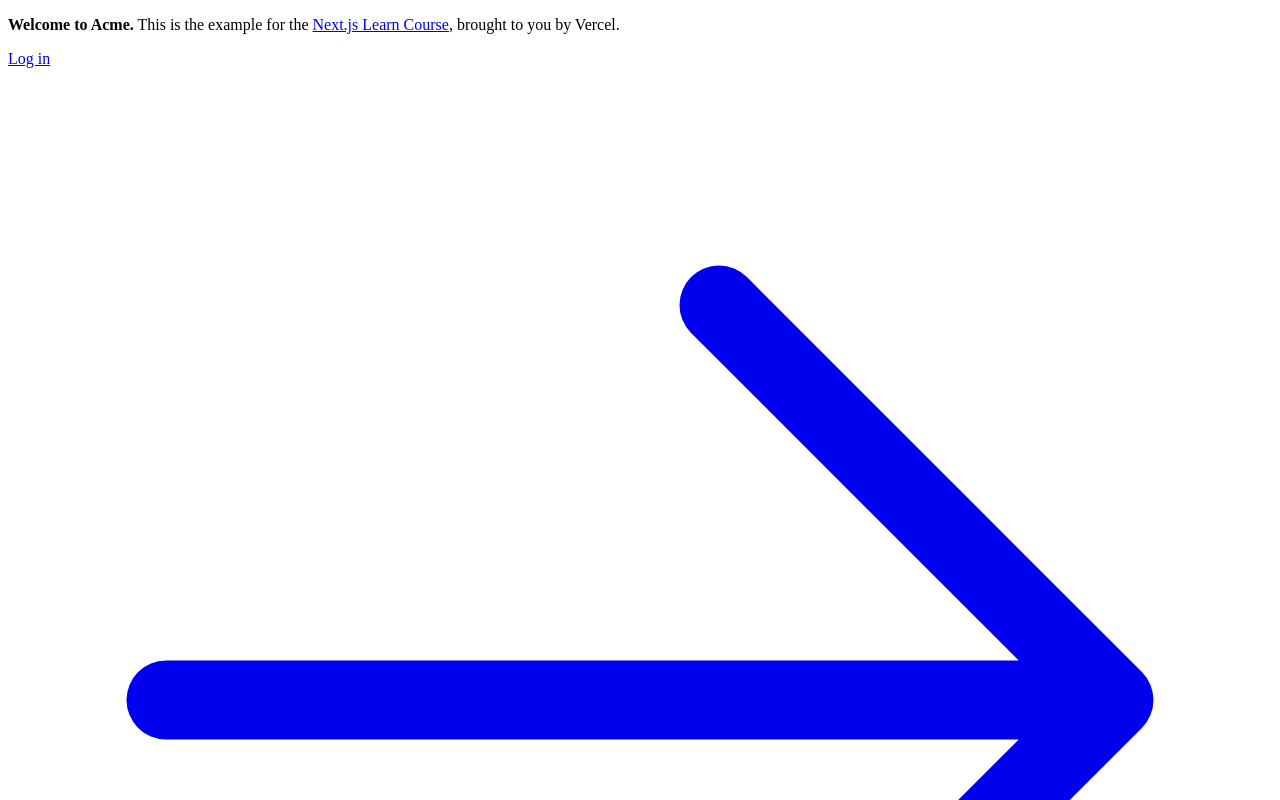
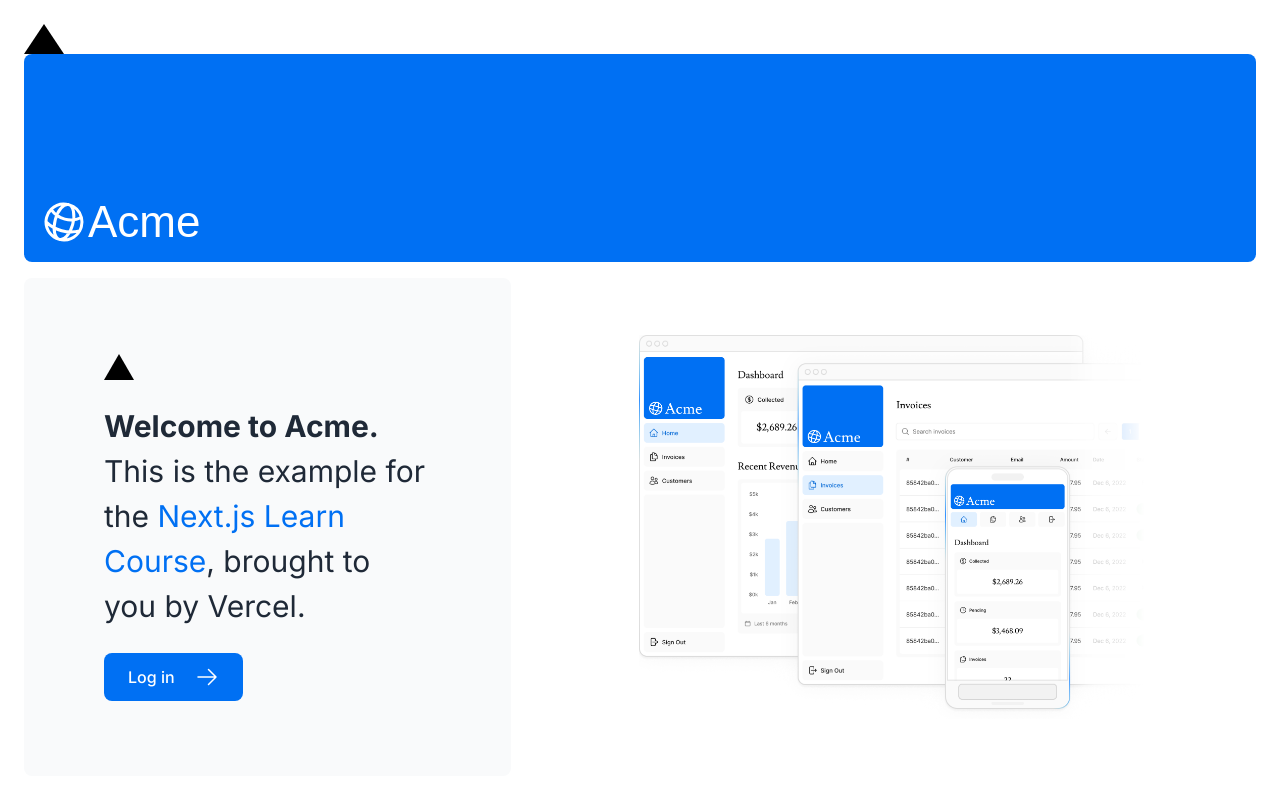
Before and after one commit to stelis-stelico/nextjs-dashboard, a Next.js app: page / in a window 1280 px wide. Shown: the top 800 px of the page. Built offline with nearby package versions, Linux system fonts and the light colour scheme; a web font is replaced by a local one.

Commit message:
Fixed styling issue

```diff
--- a/app/layout.tsx
+++ b/app/layout.tsx
@@ -1,3 +1,6 @@
+import '@/app/ui/global.css';
+import { inter } from '@/app/ui/fonts';
+
 export default function RootLayout({
   children,
 }: {
@@ -5,7 +8,7 @@
 }) {
   return (
     <html lang="en">
-      <body>{children}</body>
+      <body className={`${inter.className} antialiased`}>{children}</body>
     </html>
   );
 }
--- a/app/page.tsx
+++ b/app/page.tsx
@@ -1,15 +1,20 @@
 import AcmeLogo from '@/app/ui/acme-logo';
 import { ArrowRightIcon } from '@heroicons/react/24/outline';
 import Link from 'next/link';
+import styles from '@/app/ui/home.module.css';
+import { lusitana } from '@/app/ui/fonts';
+import Image from 'next/image';
 
 export default function Page() {
   return (
     <main className="flex min-h-screen flex-col p-6">
+      <div className={styles.shape} />
       <div className="flex h-20 shrink-0 items-end rounded-lg bg-blue-500 p-4 md:h-52">
-        {/* <AcmeLogo /> */}
+        <AcmeLogo />
       </div>
       <div className="mt-4 flex grow flex-col gap-4 md:flex-row">
         <div className="flex flex-col justify-center gap-6 rounded-lg bg-gray-50 px-6 py-10 md:w-2/5 md:px-20">
+        <div className="relative w-0 h-0 border-l-[15px] border-r-[15px] border-b-[26px] border-l-transparent border-r-transparent border-b-black"/>
           <p className={`text-xl text-gray-800 md:text-3xl md:leading-normal`}>
             <strong>Welcome to Acme.</strong> This is the example for the{' '}
             <a href="https://nextjs.org/learn/" className="text-blue-500">
@@ -26,6 +31,20 @@
         </div>
         <div className="flex items-center justify-center p-6 md:w-3/5 md:px-28 md:py-12">
           {/* Add Hero Images Here */}
+            <Image
+            src="/hero-desktop.png"
+            width={1000}
+            height={760}
+            className="hidden md:block"
+            alt="Screenshots of the dashboard project showing desktop version"
+            />
+            <Image
+            src= "/hero-mobile.png"
+            width={560}
+            height={620}
+            className='md:hidden block'
+            alt="Screenshot of the dashboard project showing mobile version"
+            />
         </div>
       </div>
     </main>
--- a/app/query/route.ts
+++ b/app/query/route.ts
@@ -1,26 +1,22 @@
-// import postgres from 'postgres';
+import postgres from 'postgres';
 
-// const sql = postgres(process.env.POSTGRES_URL!, { ssl: 'require' });
+const sql = postgres(process.env.POSTGRES_URL!, { ssl: 'require' });
 
-// async function listInvoices() {
-// 	const data = await sql`
-//     SELECT invoices.amount, customers.name
-//     FROM invoices
-//     JOIN customers ON invoices.customer_id = customers.id
-//     WHERE invoices.amount = 666;
-//   `;
+async function listInvoices() {
+	const data = await sql`
+    SELECT invoices.amount, customers.name
+    FROM invoices
+    JOIN customers ON invoices.customer_id = customers.id
+    WHERE invoices.amount = 666;
+  `;
 
-// 	return data;
-// }
+	return data;
+}
 
 export async function GET() {
-  return Response.json({
-    message:
-      'Uncomment this file and remove this line. You can delete this file when you are finished.',
-  });
-  // try {
-  // 	return Response.json(await listInvoices());
-  // } catch (error) {
-  // 	return Response.json({ error }, { status: 500 });
-  // }
+  try {
+  	return Response.json(await listInvoices());
+  } catch (error) {
+  	return Response.json({ error }, { status: 500 });
+  }
 }
```
Also changed, not shown: 1 other file (tests, documents, lock files or other folders).
